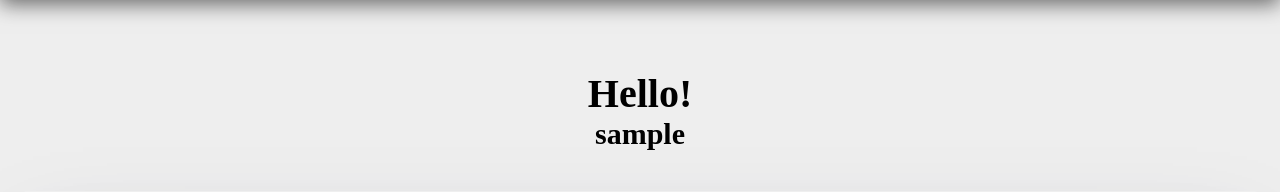
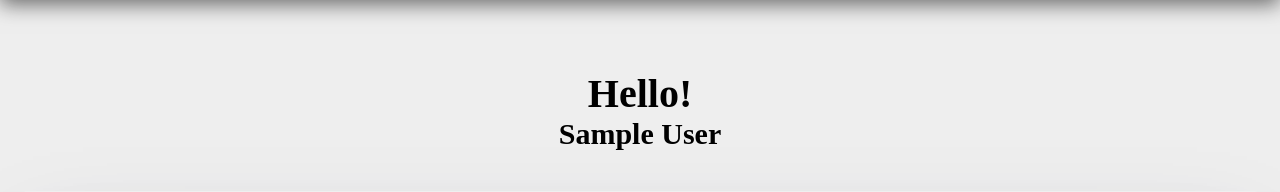
Before and after one commit to Feglawy/Assignment-Library-website, a Django app: page /borrowed/ in a window 1280 px wide. Shown: the part 80-272 px from the top of the page. Run offline with Django 5.2, Linux system fonts and the light colour scheme; the visitor is signed in with stand-in values (Sample User, id 1); some web fonts are replaced.

Commit message:
the user name in borrowed and update are now the full user name

```diff
--- a/templates/library/BorrowedBooks.html
+++ b/templates/library/BorrowedBooks.html
@@ -5,7 +5,7 @@
 <!-- greeting user -->
 <div class="user">
   <h1>Hello!</h1>
-    <h2 id="user-name">{{user.username|default:"not Found"}}</h2>
+    <h2 id="user-name">{{user.get_full_name|default:"not Found"}}</h2>
 </div>
 <!-- books section -->
 <div class="books-section" id="borrowed-Books-section"></div>
--- a/templates/library/UpdateBooks.html
+++ b/templates/library/UpdateBooks.html
@@ -6,7 +6,7 @@
 <div class="Update-books-main">
   <div class="user">
     <h1>Hello!</h1>
-    <h2 id="user-name">{{user.username|default:"not Found"}}</h2>
+    <h2 id="user-name">{{user.get_full_name|default:"not Found"}}</h2>
     <button class="btn" id="add-new" data-modal-target="#modal">Add new book</button>
   </div>
     <!-- add new book button -->
```
